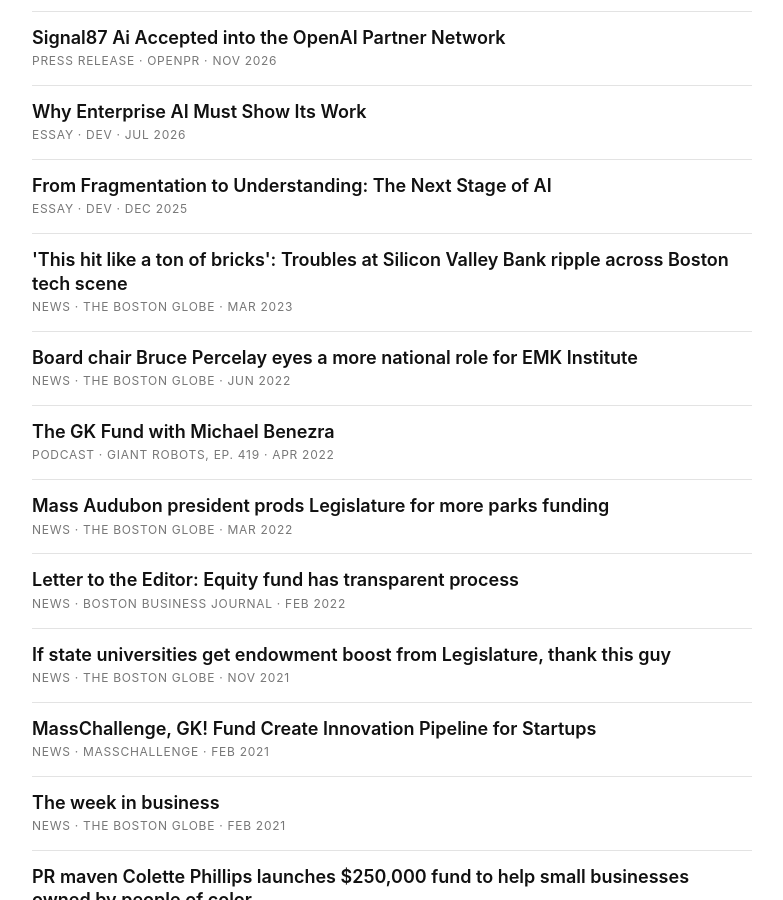
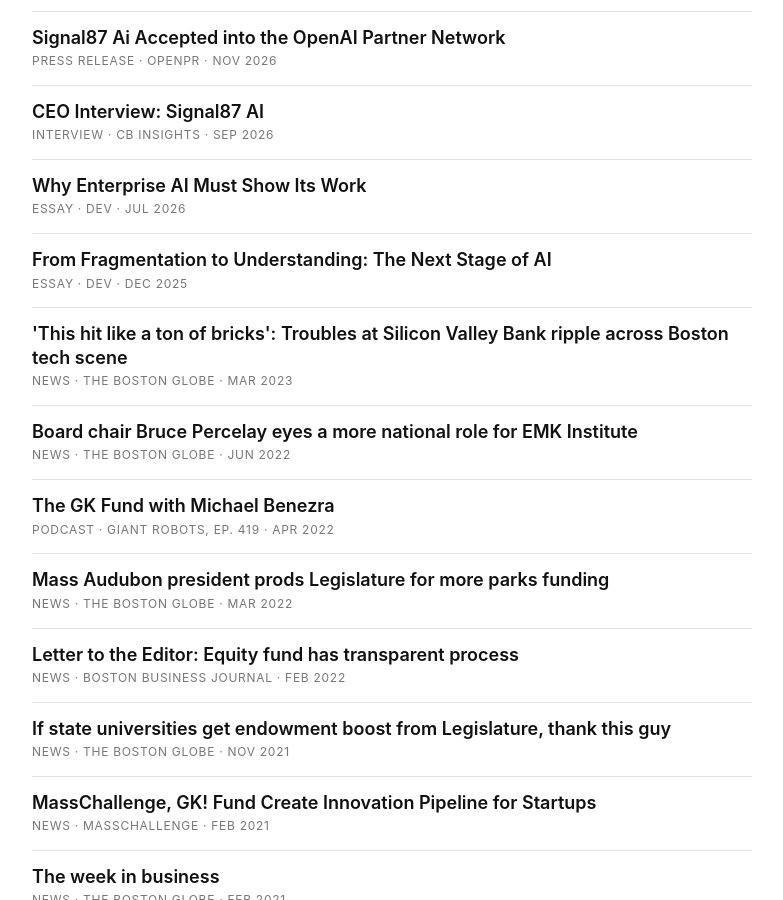
Before and after one commit to Husky87/Husky87.github.io, a plain HTML site: page index.html in a window 1280 px wide. Shown: the part 9013-9913 px from the top of the page, without its empty margins (248-1031 px from the left). Drawn offline with Linux system fonts and the light colour scheme.

Commit message:
Add CB Insights CEO interview (Sep 2026) to Writing & media

```diff
--- a/index.html
+++ b/index.html
@@ -41,7 +41,7 @@
       "name": "Michael Benezra | Partner, Crewstone International & CEO, Signal87 AI",
       "isPartOf": { "@id": "https://michaelbenezra.com/#website" },
       "mainEntity": { "@id": "https://michaelbenezra.com/#person" },
-      "dateModified": "2026-11-12"
+      "dateModified": "2026-11-24"
     },
     {
       "@type": "Person",
@@ -500,6 +500,10 @@ footer p{margin:0}
           <span class="mono">Press release · openPR · Nov 2026</span>
         </li>
         <li>
+          <a class="t" href="https://cbinsights.com/research/ceo-interview-signal-87-ai/" target="_blank" rel="noopener">CEO Interview: Signal87 AI</a>
+          <span class="mono">Interview · CB Insights · Sep 2026</span>
+        </li>
+        <li>
           <a class="t" href="https://dev.to/michael_benezra/why-enterprise-ai-must-show-its-work-11k1" target="_blank" rel="noopener">Why Enterprise AI Must Show Its Work</a>
           <span class="mono">Essay · DEV · Jul 2026</span>
         </li>
```
